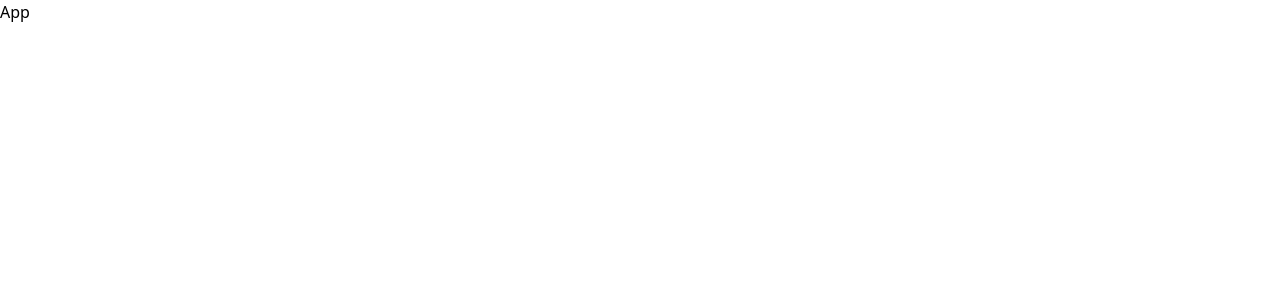
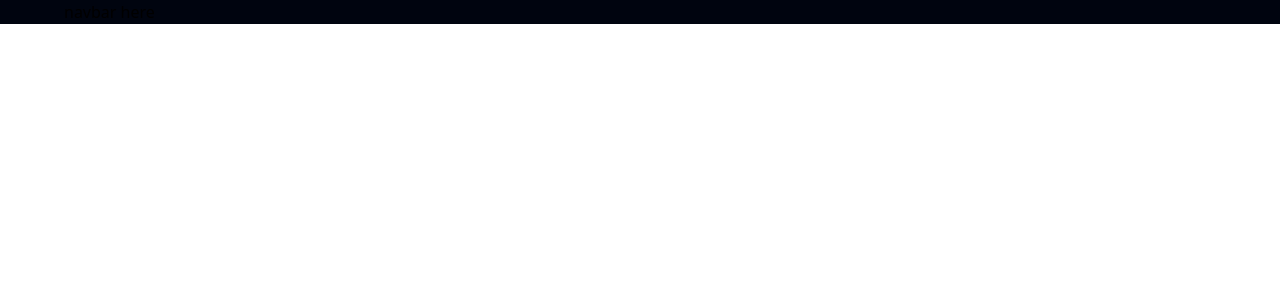
Before and after one commit to digimori/reacttailwind, a React (Vite) app in the folder reacttailwindcss/: page / in a window 1280 px wide. Shown: the top 300 px of the page. Built offline with nearby package versions, Linux system fonts and the light colour scheme.

Commit message:
Tailwind CSS styles put into own file and imported to App.jsx

```diff
--- a/reacttailwindcss/src/App.jsx
+++ b/reacttailwindcss/src/App.jsx
@@ -1,9 +1,18 @@
 import React from 'react';
+import styles from './style';
 
 
 const App = () => {
   return (
-    <div>App</div>
+    <div className='bg-primary w-ful overflow-hidden'>
+      <div className={`${styles.paddingX} ${styles.flexCenter}`}>
+        <div className={`${styles.boxWidth}`}>
+          navbar here
+        </div>
+      </div>
+
+
+    </div>
   )
 }
 
--- /dev/null
+++ b/reacttailwindcss/src/style.js
@@ -0,0 +1,28 @@
+const styles = {
+    boxWidth: "xl:max-w-[1280px] w-full",
+
+    heading2: "font-poppins font-semibold xs:text-[48px] text-[40px] text-white xs:leading-[76.8px] leading-[66.8px] w-full",
+    paragraph: "font-poppins font-normal text-dimWhite text-[18px] leading-[30.8px]",
+
+    flexCenter: "flex justify-center items-center",
+    flexStart: "flex justify-center items-start",
+
+    paddingX: "sm:px-16 px-6",
+    paddingY: "sm:py-16 py-6",
+    padding: "sm:px-16 px-6 sm:py-12 py-4",
+
+    marginX: "sm:mx-16 mx-6",
+    marginY: "sm:my-16 my-6",
+  };
+
+  export const layout = {
+    section: `flex md:flex-row flex-col ${styles.paddingY}`,
+    sectionReverse: `flex md:flex-row flex-col-reverse ${styles.paddingY}`,
+
+    sectionImgReverse: `flex-1 flex ${styles.flexCenter} md:mr-10 mr-0 md:mt-0 mt-10 relative`,
+    sectionImg: `flex-1 flex ${styles.flexCenter} md:ml-10 ml-0 md:mt-0 mt-10 relative`,
+
+    sectionInfo: `flex-1 ${styles.flexStart} flex-col`,
+  };
+
+  export default styles;
```
